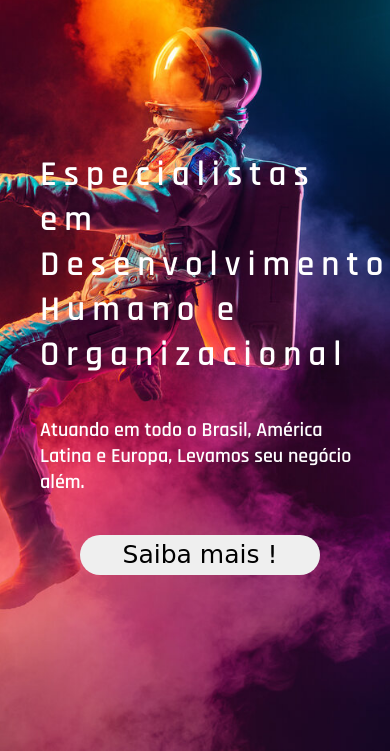
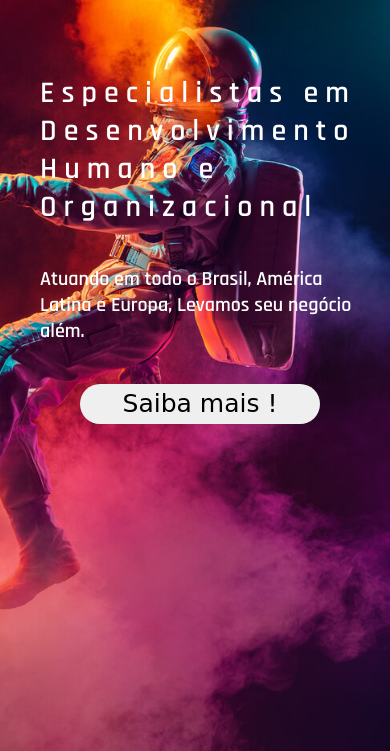
Before and after one commit to JoaoKeuwe/Landing-page, a plain HTML site: page index.html in a window 390 px wide. Shown: the part 93-844 px from the top of the page. Drawn offline with Linux system fonts and the light colour scheme; a web font is replaced by a local one.

Commit message:
feat: responsove at 400px

```diff
--- a/style.css
+++ b/style.css
@@ -2,7 +2,6 @@
     padding: 0;
     margin: 0;
     box-sizing: border-box;
-
 }
 
 @font-face {
@@ -22,8 +21,6 @@ body {
     min-height: 100vh;
     background-position: center right
 }
-
-
 
 .main-content {
     margin-left: 6%;
@@ -193,10 +190,33 @@ a:hover {
         width: 25rem;
     }
 
+}
+
+@media (max-width: 490px) {
+
+    .main-content {
+        margin-left: 10px;
+        margin-top: 10%;
+
+    }
+    .main-text {
+        font-size: 30px;
+        font-weight: bold;
+        margin-top: 10%;
+        font-family: 'Rajdhani', sans-serif;
+        margin-left: 80px;
+        width: 20rem;
+    }
+
+    .subtitle {
+        font-size: 20px;
+        font-weight: bold;
+        width: 20rem;
+    }
 
 }
 
-@media (max-width: 490px) {
+@media (max-width: 380px) {
 
     .main-content {
         margin-left: 10px;
@@ -204,7 +224,7 @@ a:hover {
 
     }
     .main-text {
-        font-size: 35px;
+        font-size: 30px;
         font-weight: bold;
         margin-top: 10%;
         font-family: 'Rajdhani', sans-serif;
@@ -219,5 +239,4 @@ a:hover {
         width: 20rem;
     }
 
-
 }
```
